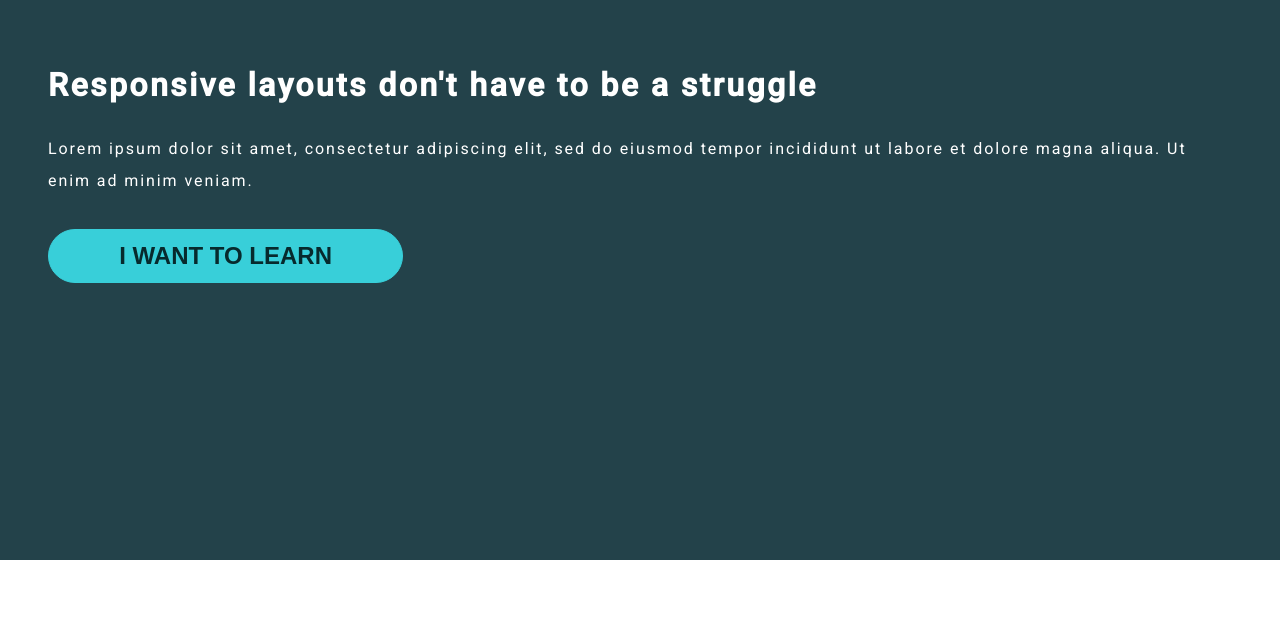
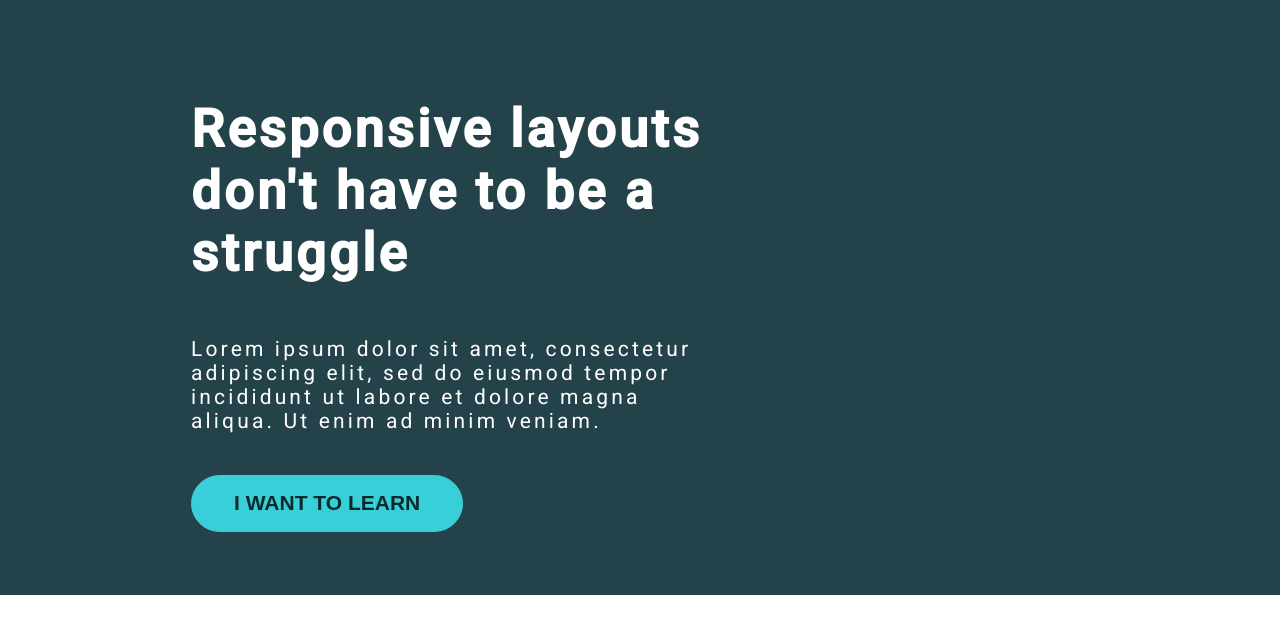
Before and after one commit to EMApath/responsiveness-challenge03, a plain HTML site: page index.html in a window 1280 px wide. Drawn offline with Linux system fonts and the light colour scheme.

Commit message:
refactor

```diff
--- a/index.html
+++ b/index.html
@@ -10,6 +10,7 @@
 <body>
     <div class="hero">
         <div class="card">
+            <div class="card-text">
                 <h1>
                     Responsive layouts don't have to be a struggle
                 </h1>
@@ -18,6 +19,7 @@
                   magna aliqua. Ut enim ad minim veniam.
                 </p>
                 <button>I want to learn</button>
+            </div>
 
         </div>
     </div>
--- a/style.css
+++ b/style.css
@@ -1,7 +1,7 @@
 @import url('https://fonts.googleapis.com/css2?family=Roboto:wght@100;400;500&display=swap');
 *{
     box-sizing: border-box;
-    font-size: 16px;
+    font-size: 21px;
 
 }
 
@@ -12,47 +12,35 @@ body{
 }
 .hero{
     width: 100vw;
-    height: 70vh;
     background-color: #23424A;
-
+    letter-spacing: 0.15rem;
 }
 .card{
-
-    min-width: 50%;
+    width: 80%;
+    max-width: 1100px;
+    margin: 0 auto;
     padding: 3em;
     color: #ffffff;
-
-
+}
+.card-text{
+    width: 60%;
 }
 h1{
-    font-size: 2rem;
+    font-size: 2.5rem;
     font-weight: 900;
-    line-height: 2rem;
-    letter-spacing: 0.15rem;
     margin-bottom: 1em;
 }
 p{
     font-weight: 400;
-    line-height: 2rem;
-    letter-spacing: 0.12rem;
     margin-bottom: 2em;
 }
 button{
-    min-width: 30%;
     text-transform: uppercase;
     color: #072A2D;
-    font-size: 1.5rem;
     font-weight: 700;
-    padding: 0.5em;
+    padding: 0.75em 2em;
     background-color: #38CFD9;
     border: 1px solid #38CFD9;
     border-radius: 3em;
 
 }
-
-@media screen and (max-width: 786px) {
-    *{
-        font-size: 14px;
-    }
-
-}
```
Lines whose indentation alone changed are shown as unchanged.
